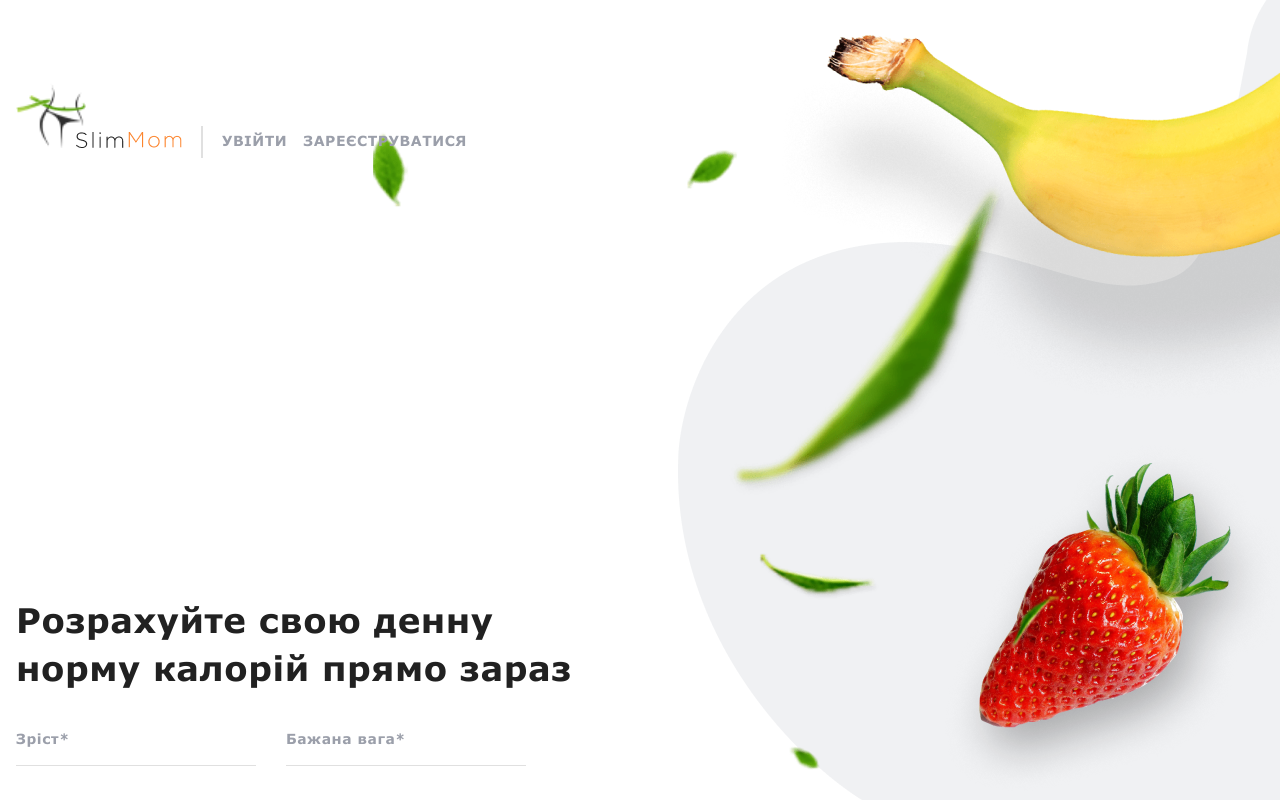
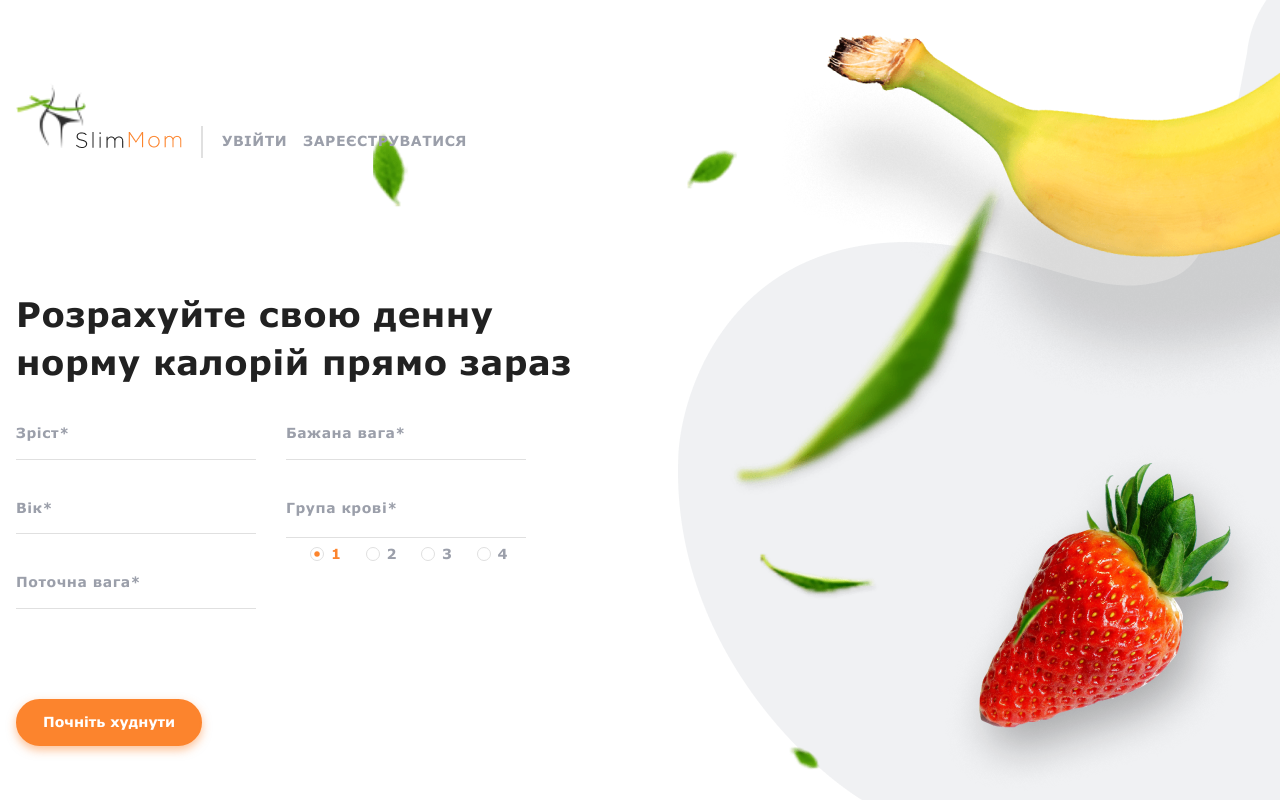
Before and after one commit to MarinaTripetska/slim-mom-front, a React (Create React App) app: page / in a window 1280 px wide. Shown: the top 800 px of the page. Built offline with nearby package versions, Linux system fonts and the light colour scheme.

Commit message:
refactor: main page styles and rest

```diff
--- a/src/components/DailyCaloriesForm/DailyCaloriesForm.jsx
+++ b/src/components/DailyCaloriesForm/DailyCaloriesForm.jsx
@@ -15,7 +15,6 @@ import {
   RadioInp,
   BtnContainer,
 } from './DailyCaloriesForm.styles';
-import { MainContainer } from 'components/MainContainer';
 
 export const DailyCaloriesForm = ({
   onFormSubmit,
@@ -83,7 +82,6 @@ export const DailyCaloriesForm = ({
         }
       }}
     >
-      <MainContainer>
       <Thumb>
         <Title>Розрахуйте свою денну норму калорій прямо зараз</Title>
         <FormStyled>
@@ -199,7 +197,6 @@ export const DailyCaloriesForm = ({
           </BtnContainer>
         </FormStyled>
       </Thumb>
-      </MainContainer>
     </Formik>
   );
 };
--- a/src/components/DailyCaloriesForm/DailyCaloriesForm.styles.jsx
+++ b/src/components/DailyCaloriesForm/DailyCaloriesForm.styles.jsx
@@ -1,8 +1,10 @@
 import styled from 'styled-components';
 import { Field, Form } from 'formik';
 import { breakpoints } from 'assets/sizes';
+import { ContainerStyledPlh } from 'components/MainContainer';
 
 export const Thumb = styled.div`
+  ${ContainerStyledPlh};
   display: flex;
   flex-direction: column;
   justify-content: center;
@@ -20,6 +22,7 @@ export const Thumb = styled.div`
 
   @media ${breakpoints.desktop} {
     padding-top: 140px;
+    margin-left: 0;
   }
 `;
 
--- a/src/components/LoginForm/LoginForm.styled.jsx
+++ b/src/components/LoginForm/LoginForm.styled.jsx
@@ -11,6 +11,10 @@ export const Thumb = styled.div`
 
   @media ${breakpoints.minTablet} {
     padding-top: 160px;
+  }
+
+  @media ${breakpoints.desktop} {
+    margin-left: 0;
   }
 `;
 
--- a/src/components/RegistrationForm/RegistrationForm.styled.jsx
+++ b/src/components/RegistrationForm/RegistrationForm.styled.jsx
@@ -11,6 +11,9 @@ export const Thumb = styled.div`
 
   @media ${breakpoints.minTablet} {
     padding-top: 160px;
+  }
+  @media ${breakpoints.desktop} {
+    margin-left: 0;
   }
 `;
 
--- a/src/pages/DiaryPage/DiaryPage.styled.jsx
+++ b/src/pages/DiaryPage/DiaryPage.styled.jsx
@@ -21,7 +21,12 @@ export const ContainerDiary = styled.div`
   padding: 40px 0 60px 0;
 
   @media ${breakpoints.minTablet} {
+    align-items: flex-start;
     gap: 60px;
+    padding: 100px 0 55px 0;
+  }
+  @media ${breakpoints.desktop} {
+    padding: 147px 0 55px 0;
   }
 `;
 export const AddBtnMobile = styled(FormBtnBase)`
--- a/src/pages/MainPage/MainPage.jsx
+++ b/src/pages/MainPage/MainPage.jsx
@@ -9,8 +9,14 @@ import {
   Loader,
   Modal,
 } from 'components';
+import styled from 'styled-components';
 
-import { PageWrapper } from './MainPage.styled';
+const PageGrid = styled.div`
+  display: flex;
+  flex-direction: column;
+
+  justify-content: flex-start;
+`;
 
 export default function MainPage() {
   const [userInfo, setUserInfo] = useState(null);
@@ -35,9 +41,9 @@ export default function MainPage() {
 
   return (
     <Background>
-      <Header localPage="MainPage" />
+      <PageGrid>
+        <Header localPage="MainPage" />
 
-      <PageWrapper>
         <DailyCaloriesForm
           onFormSubmit={submitForm}
           isCleanUserInfo={true}
@@ -47,7 +53,7 @@ export default function MainPage() {
         {openModal && (
           <Modal userData={userInfo} closeModalHandle={closeModal} />
         )}
-      </PageWrapper>
+      </PageGrid>{' '}
     </Background>
   );
 }
--- a/src/pages/MainPage/MainPage.styled.jsx
+++ /dev/null
@@ -1,23 +0,0 @@
-import styled from 'styled-components';
-import { breakpoints } from 'assets/sizes';
-
-export const PageWrapper = styled.div`
-  font-family: 'Verdana';
-  font-style: normal;
-
-  @media ${breakpoints.maxMobile} {
-    margin: 0 auto;
-    max-width: 320px;
-    padding-top: 32px;
-  }
-
-  @media ${breakpoints.minTablet} {
-    max-width: 768px;
-    padding-top: 100px;
-  }
-
-  @media ${breakpoints.desktop} {
-    max-width: 1280px;
-    padding-top: 306px;
-  }
-`;
```
Lines whose indentation alone changed are shown as unchanged.
